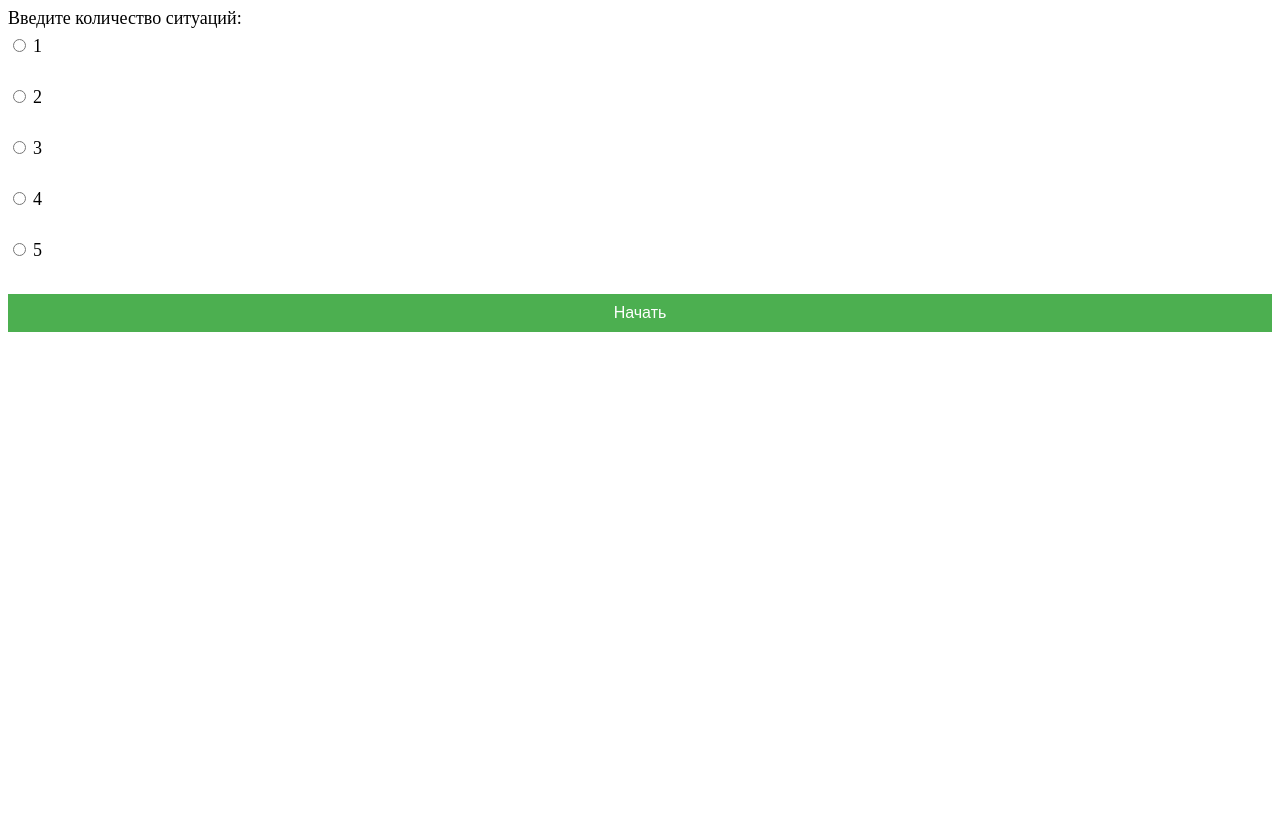
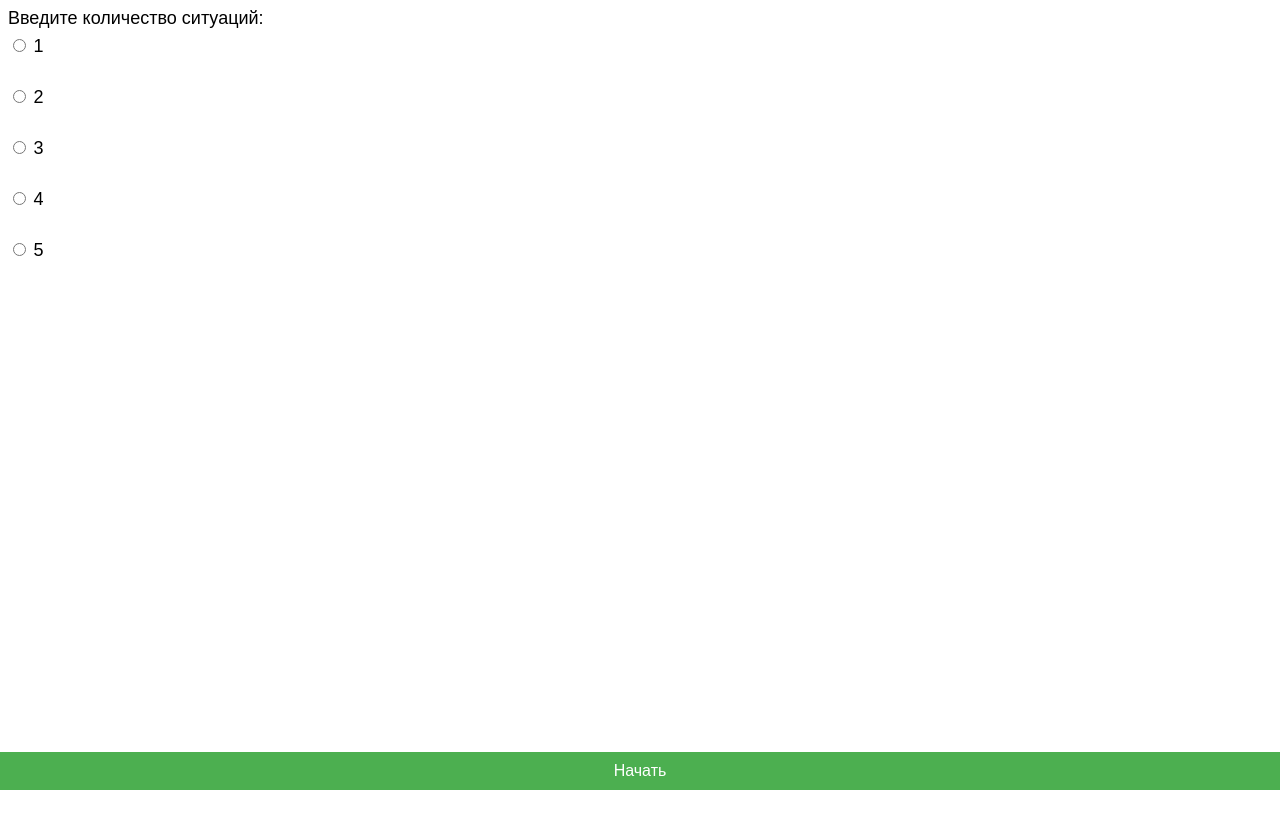
Before and after one commit to sbaisarov/web-self-analysis, a Flask app: page / in a window 1280 px wide. Before the commit the page ends 332 px from the top, so only its background shows below. Run offline with Flask 3, Linux system fonts and the light colour scheme.

Commit message:
move the start button to the bottom fo the page

```diff
--- a/app.py
+++ b/app.py
@@ -120,7 +120,6 @@ def process():
         "traits": [data[key] for key in data if key.startswith("trait")]
     }
 
-
     for key in response.keys():
         result = response[key]
         if isinstance(result, list):
--- a/static/traits.txt
+++ b/static/traits.txt
@@ -10,7 +10,7 @@
 сострадание
 преданность
 надежность
-Терпимость
+терпимость
 внимательность
 амбициозность и мотивация
 целеустремленность
--- a/templates/introduction.html
+++ b/templates/introduction.html
@@ -7,10 +7,23 @@
         <style>
 
             body {
+                font-family: Arial, Helvetica, sans-serif;
+                display: flex;
+                min-height: 100vh;
+                flex-direction: column;
             }
 
             .container {
                 max-width: 50px;
+                flex-grow: 1;
+            }
+
+            .submit-container {
+                position: fixed;
+                bottom: 10px;
+                left: 0;
+                right: 0;
+                text-align: center;
             }
 
             label {
@@ -26,7 +39,6 @@
             }
 
             input[type=submit] {
-                margin-top: 10px;
                 padding: 10px;
                 background-color: #4CAF50;
                 color: white;
@@ -55,7 +67,9 @@
                 <input type="radio" name="total" id="5" value="5"></input>
                 <label for="5">5</label><br><br>
             </div>
-            <input type="submit" value="Начать"></button>
+            <div class="submit-container">
+                <input type="submit" value="Начать"></button>
+            </div>
         </form>
         </body>
 </html>
```
